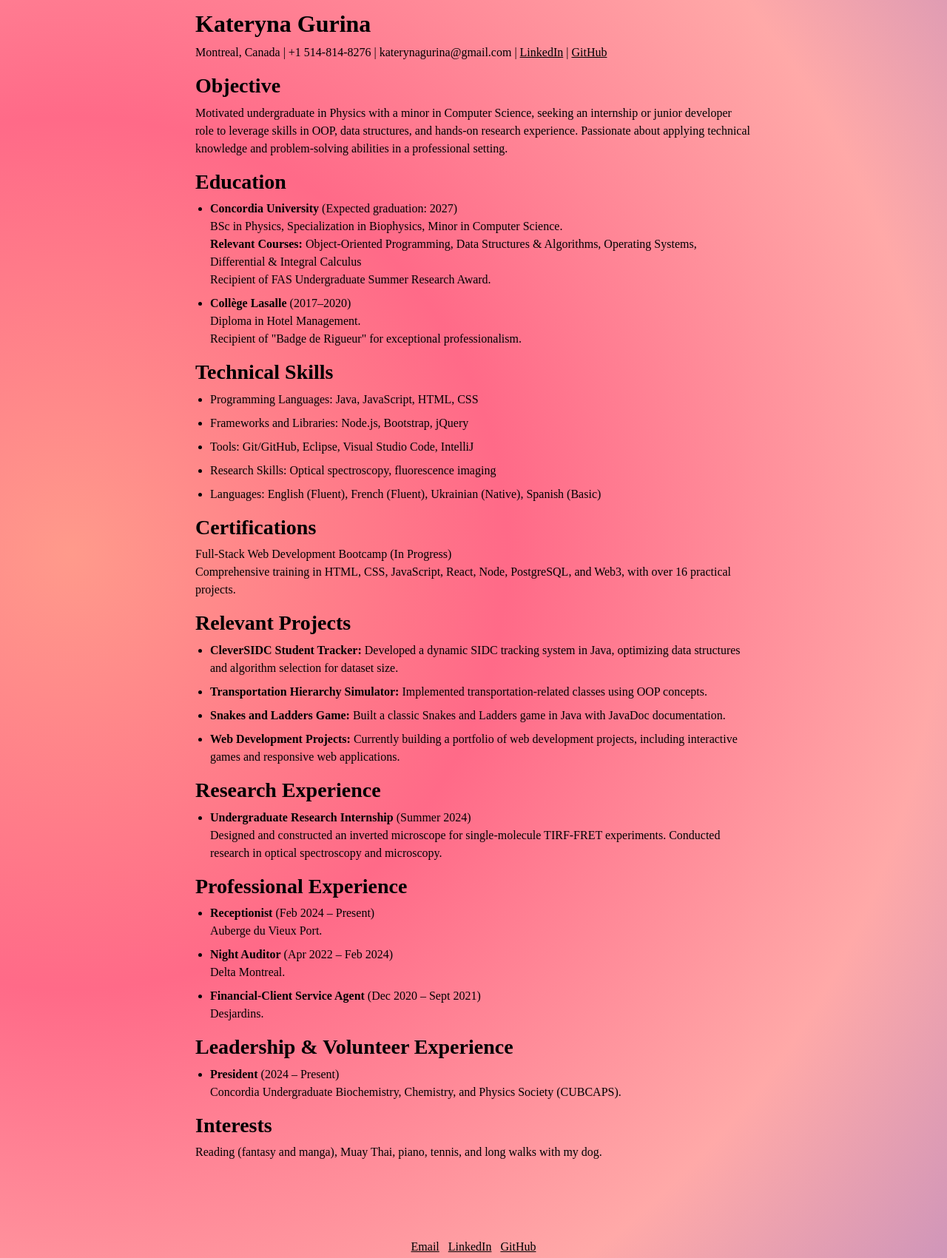
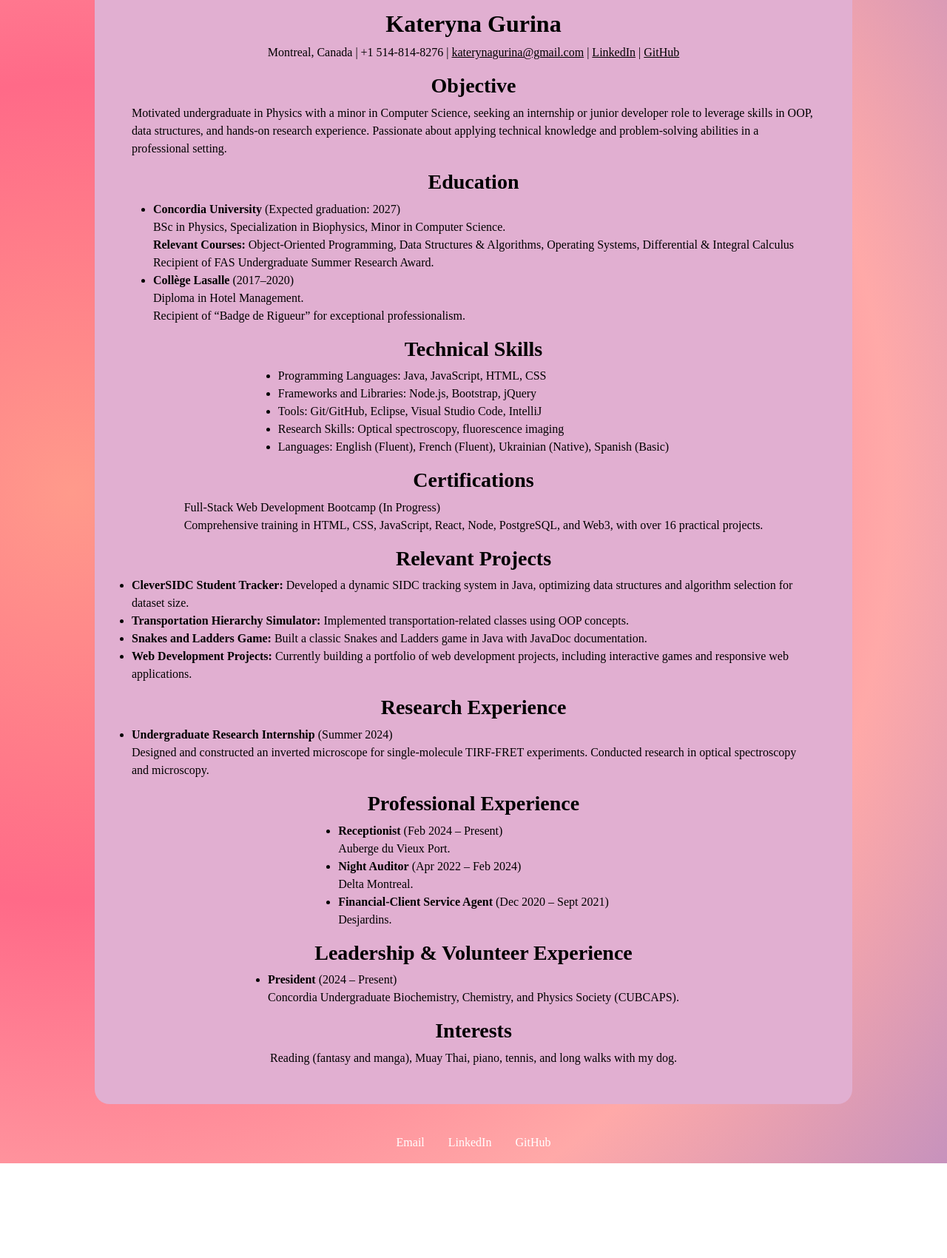
Before and after one commit to KaterynaGurina/Project-Personal-Website, a plain HTML site: page cv.html in a window 1280 px wide. Shown: the part 241-1941 px from the top of the page at 74% size. After the commit the page ends 1813 px from the top, so only its background shows below. Drawn offline with nearby package versions, Linux system fonts and the light colour scheme.

Commit message:
Stuuuuf changed, now we have card everywhere but alignement is still weird

```diff
--- a/cv.html
+++ b/cv.html
@@ -1,98 +1,198 @@
 <!DOCTYPE html>
 <html lang="en">
   <head>
-    <meta charset="UTF-8">
-    <meta name="viewport" content="width=device-width, initial-scale=1.0">
+    <!-- HEAD: Meta tags, title, and linked stylesheets -->
+    <meta charset="UTF-8" />
+    <meta name="viewport" content="width=device-width, initial-scale=1.0" />
     <title>Curriculum Vitae</title>
-    <link href="https://cdn.jsdelivr.net/npm/bootstrap@5.3.3/dist/css/bootstrap.min.css" rel="stylesheet">
-    <link rel="stylesheet" href="style.css">
+    <link
+      href="https://cdn.jsdelivr.net/npm/bootstrap@5.3.3/dist/css/bootstrap.min.css"
+      rel="stylesheet"
+    />
+    <link rel="stylesheet" href="style.css" />
   </head>
   <body class="gradient-background">
-
+    <!-- HEADER: Contains logo and navigation buttons -->
     <header class="d-flex flex-wrap justify-content-center py-3 mb-4 mx-3">
-        <a href="index.html" class="d-flex align-items-center mb-3 mb-md-0 me-md-auto link-body-emphasis text-decoration-none">
-            <img src="./mochie_logo.png" height="60" alt="logo cat">
+      <a
+        href="index.html"
+        class="d-flex align-items-center mb-3 mb-md-0 me-md-auto link-body-emphasis text-decoration-none"
+      >
+        <img src="./mochie_logo.png" height="60" alt="logo cat" />
       </a>
       <div class="navbar d-flex sticky-top gap-2">
-            <button class="btn btn-outline-light" onclick="window.location.href='index.html'">Home</button>
-            <button class="btn btn-outline-light" onclick="window.location.href='about.html'">About Me</button>
-            <button class="btn btn-outline-light active" onclick="window.location.href='cv.html'">Curriculum Vitae</button>
+        <button
+          class="btn btn-outline-light"
+          onclick="window.location.href='index.html'"
+        >
+          Home
+        </button>
+        <button
+          class="btn btn-outline-light"
+          onclick="window.location.href='about.html'"
+        >
+          About Me
+        </button>
+        <button
+          class="btn btn-outline-light active"
+          onclick="window.location.href='cv.html'"
+        >
+          Curriculum Vitae
+        </button>
       </div>
     </header>
 
-    <section id="cv" class="px-4 py-5 text-start">
+    <!-- MAIN CONTENT: CV details wrapped in a card-styled container -->
+    <div id="flex-container" class="container text-section">
+      <!-- CV Title -->
       <h1 class="text-center display-5 fw-bold">Curriculum Vitae</h1>
 
+      <!-- Personal Information -->
       <h2>Kateryna Gurina</h2>
-        <p>Montreal, Canada | +1 514-814-8276 | katerynagurina@gmail.com | <a href="https://www.linkedin.com/in/kateryna-gurina-156512160/">LinkedIn</a> | <a href="https://github.com/KaterynaGurina">GitHub</a></p>
+      <p>
+        Montreal, Canada | +1 514-814-8276 |
+        <a href="mailto:katerynagurina@gmail.com">katerynagurina@gmail.com</a> |
+        <a href="https://www.linkedin.com/in/kateryna-gurina-156512160/"
+          >LinkedIn</a
+        >
+        |
+        <a href="https://github.com/KaterynaGurina">GitHub</a>
+      </p>
 
+      <!-- Objective Section -->
       <h3>Objective</h3>
       <p>
-            Motivated undergraduate in Physics with a minor in Computer Science, seeking an internship or junior developer role to leverage skills in OOP, data structures, and hands-on research experience. Passionate about applying technical knowledge and problem-solving abilities in a professional setting.
+        Motivated undergraduate in Physics with a minor in Computer Science,
+        seeking an internship or junior developer role to leverage skills in
+        OOP, data structures, and hands-on research experience. Passionate about
+        applying technical knowledge and problem-solving abilities in a
+        professional setting.
       </p>
 
+      <!-- Education Section -->
       <h3>Education</h3>
       <ul>
-            <li><strong>Concordia University</strong> (Expected graduation: 2027)<br>
-                BSc in Physics, Specialization in Biophysics, Minor in Computer Science.<br>
-                <strong>Relevant Courses:</strong> Object-Oriented Programming, Data Structures & Algorithms, Operating Systems, Differential & Integral Calculus<br>
+        <li>
+          <strong>Concordia University</strong> (Expected graduation: 2027)<br />
+          BSc in Physics, Specialization in Biophysics, Minor in Computer
+          Science.<br />
+          <strong>Relevant Courses:</strong> Object-Oriented Programming, Data
+          Structures & Algorithms, Operating Systems, Differential & Integral
+          Calculus<br />
           Recipient of FAS Undergraduate Summer Research Award.
         </li>
-            <li><strong>Collège Lasalle</strong> (2017–2020)<br>
-                Diploma in Hotel Management.<br>
-                Recipient of "Badge de Rigueur" for exceptional professionalism.
+        <li>
+          <strong>Collège Lasalle</strong> (2017–2020)<br />
+          Diploma in Hotel Management.<br />
+          Recipient of “Badge de Rigueur” for exceptional professionalism.
         </li>
       </ul>
 
+      <!-- Technical Skills Section -->
       <h3>Technical Skills</h3>
       <ul>
         <li>Programming Languages: Java, JavaScript, HTML, CSS</li>
         <li>Frameworks and Libraries: Node.js, Bootstrap, jQuery</li>
         <li>Tools: Git/GitHub, Eclipse, Visual Studio Code, IntelliJ</li>
         <li>Research Skills: Optical spectroscopy, fluorescence imaging</li>
-            <li>Languages: English (Fluent), French (Fluent), Ukrainian (Native), Spanish (Basic)</li>
+        <li>
+          Languages: English (Fluent), French (Fluent), Ukrainian (Native),
+          Spanish (Basic)
+        </li>
       </ul>
 
+      <!-- Certifications Section -->
       <h3>Certifications</h3>
-        <p>Full-Stack Web Development Bootcamp (In Progress)<br>
-            Comprehensive training in HTML, CSS, JavaScript, React, Node, PostgreSQL, and Web3, with over 16 practical projects.</p>
+      <p>
+        Full-Stack Web Development Bootcamp (In Progress)<br />
+        Comprehensive training in HTML, CSS, JavaScript, React, Node,
+        PostgreSQL, and Web3, with over 16 practical projects.
+      </p>
 
+      <!-- Relevant Projects Section -->
       <h3>Relevant Projects</h3>
       <ul>
-            <li><strong>CleverSIDC Student Tracker:</strong> Developed a dynamic SIDC tracking system in Java, optimizing data structures and algorithm selection for dataset size.</li>
-            <li><strong>Transportation Hierarchy Simulator:</strong> Implemented transportation-related classes using OOP concepts.</li>
-            <li><strong>Snakes and Ladders Game:</strong> Built a classic Snakes and Ladders game in Java with JavaDoc documentation.</li>
-            <li><strong>Web Development Projects:</strong> Currently building a portfolio of web development projects, including interactive games and responsive web applications.</li>
+        <li>
+          <strong>CleverSIDC Student Tracker:</strong> Developed a dynamic SIDC
+          tracking system in Java, optimizing data structures and algorithm
+          selection for dataset size.
+        </li>
+        <li>
+          <strong>Transportation Hierarchy Simulator:</strong> Implemented
+          transportation-related classes using OOP concepts.
+        </li>
+        <li>
+          <strong>Snakes and Ladders Game:</strong> Built a classic Snakes and
+          Ladders game in Java with JavaDoc documentation.
+        </li>
+        <li>
+          <strong>Web Development Projects:</strong> Currently building a
+          portfolio of web development projects, including interactive games and
+          responsive web applications.
+        </li>
       </ul>
 
+      <!-- Research Experience Section -->
       <h3>Research Experience</h3>
       <ul>
-            <li><strong>Undergraduate Research Internship</strong> (Summer 2024)<br>
-                Designed and constructed an inverted microscope for single-molecule TIRF-FRET experiments. Conducted research in optical spectroscopy and microscopy.</li>
+        <li>
+          <strong>Undergraduate Research Internship</strong> (Summer 2024)<br />
+          Designed and constructed an inverted microscope for single-molecule
+          TIRF-FRET experiments. Conducted research in optical spectroscopy and
+          microscopy.
+        </li>
       </ul>
 
+      <!-- Professional Experience Section -->
       <h3>Professional Experience</h3>
       <ul>
-            <li><strong>Receptionist</strong> (Feb 2024 – Present)<br> Auberge du Vieux Port.</li>
-            <li><strong>Night Auditor</strong> (Apr 2022 – Feb 2024)<br> Delta Montreal.</li>
-            <li><strong>Financial-Client Service Agent</strong> (Dec 2020 – Sept 2021)<br> Desjardins.</li>
+        <li>
+          <strong>Receptionist</strong> (Feb 2024 – Present)<br />
+          Auberge du Vieux Port.
+        </li>
+        <li>
+          <strong>Night Auditor</strong> (Apr 2022 – Feb 2024)<br />
+          Delta Montreal.
+        </li>
+        <li>
+          <strong>Financial-Client Service Agent</strong> (Dec 2020 – Sept
+          2021)<br />
+          Desjardins.
+        </li>
       </ul>
 
+      <!-- Leadership & Volunteer Experience Section -->
       <h3>Leadership & Volunteer Experience</h3>
       <ul>
-            <li><strong>President</strong> (2024 – Present)<br>
-                Concordia Undergraduate Biochemistry, Chemistry, and Physics Society (CUBCAPS).</li>
+        <li>
+          <strong>President</strong> (2024 – Present)<br />
+          Concordia Undergraduate Biochemistry, Chemistry, and Physics Society
+          (CUBCAPS).
+        </li>
       </ul>
 
+      <!-- Interests Section -->
       <h3>Interests</h3>
-        <p>Reading (fantasy and manga), Muay Thai, piano, tennis, and long walks with my dog.</p>
-    </section>
+      <p>
+        Reading (fantasy and manga), Muay Thai, piano, tennis, and long walks
+        with my dog.
+      </p>
+    </div>
 
+    <!-- FOOTER: Contains contact links -->
     <footer class="text-center py-3 mt-4">
       <ul class="list-inline">
-            <li class="list-inline-item link"><a href="mailto:katerynagurina@gmail.com">Email</a></li>
-            <li class="list-inline-item link"><a href="https://www.linkedin.com/in/kateryna-gurina-156512160/">LinkedIn</a></li>
-            <li class="list-inline-item link"><a href="https://github.com/KaterynaGurina">GitHub</a></li>
+        <li class="list-inline-item link">
+          <a href="mailto:katerynagurina@gmail.com">Email</a>
+        </li>
+        <li class="list-inline-item link">
+          <a href="https://www.linkedin.com/in/kateryna-gurina-156512160/"
+            >LinkedIn</a
+          >
+        </li>
+        <li class="list-inline-item link">
+          <a href="https://github.com/KaterynaGurina">GitHub</a>
+        </li>
       </ul>
     </footer>
   </body>
--- a/style.css
+++ b/style.css
@@ -1,19 +1,21 @@
 /* General Typography */
-body, p, ul, li, a {
-  font-family: 'Merriweather', serif;
-  color: black; /* Ensure all text is black */
+body,
+p,
+ul,
+li,
+a {
+  font-family: "Merriweather", serif;
+  color: black;
+  margin: 0;
+  padding: 0;
+  box-sizing: border-box;
 }
 
 /* Headers */
-h1, h2 {
-  font-family: 'Libre Baskerville', serif;
-  font-weight: bold;
-  margin-top: 1rem;
-  color: black;
-}
-
+h1,
+h2,
 h3 {
-  font-family: 'Libre Baskerville', serif;
+  font-family: "Libre Baskerville", serif;
   font-weight: bold;
   margin-top: 1rem;
   color: black;
@@ -21,52 +23,98 @@ h3 {
 
 /* Background Styling */
 .gradient-background {
-  background: repeating-radial-gradient(circle, #FF9A8B, #FF6A88, #FFA9A8, #AD88C6, #7469B6);
+  background: repeating-radial-gradient(
+    circle,
+    #ff9a8b,
+    #ff6a88,
+    #ffa9a8,
+    #ad88c6,
+    #7469b6
+  );
   background-size: 200% 200%;
   animation: gradient-animation 15s ease infinite;
+  display: flex;
+  flex-direction: column;
+  min-height: 100vh;
 }
 
 @keyframes gradient-animation {
-  0% { background-position: 0% 50%; }
-  50% { background-position: 100% 50%; }
-  100% { background-position: 0% 50%; }
+  0% {
+    background-position: 0% 50%;
+  }
+  50% {
+    background-position: 100% 50%;
+  }
+  100% {
+    background-position: 0% 50%;
+  }
 }
 
-.custom-button{
+/* Container Layout */
+.container {
+  width: 80%;
+  border-radius: 20px;
+  overflow: hidden;
+}
+
+/* HOME PAGE container (grid layout) */
+#home-container {
+  display: grid;
+  grid-template-columns: 1fr 1fr;
+}
+
+/* ABOUT PAGE and CV PAGE container */
+#flex-container {
+  display: flex;
+  align-items: center;
+}
+
+.pets{
+  gap: 5px
+}
+/* Left Text Section */
+.text-section {
+  background-color: #e1afd1;
+  padding: 50px;
+  display: flex;
+  flex-direction: column;
+  justify-content: center;
+  align-items: center;
+}
+
+.text-section h1 {
+  margin-bottom: 0.5rem;
+  font-size: 2.5rem;
+}
+
+.text-section .subtitle {
+  font-size: 1.2rem;
+  color: #333;
+  margin-bottom: 2rem;
+}
+
+
+/* Buttons */
+.custom-button {
   font-size: 1rem;
 }
 
-/* Section Styling */
-section {
-  margin-bottom: 2rem;
-  padding: 0 15px;
+/* Image Section */
+.image-section img {
+  width: 100%;
+  height: 100%;
+  object-fit: cover;
 }
 
-#cv, #about {
-  max-width: 800px; /* Restrict the text width */
-  margin: 0 auto; /* Center-align the content */
-  padding: 20px; /* Add padding around the content */
+/* Footer Styling */
+footer .link a {
+  color: white;
+  text-decoration: none;
+  padding: 10px;
+  transition: color 0.3s ease;
 }
 
-/* Text Link Styling */
-link {
-  color: white !important;
-  text-decoration: none;
-  text-align: center;
-  padding: 10px 0;
-  font-size: 1rem;
-}
-
-a:hover {
+footer .link a:hover {
+  color: #ddd;
   text-decoration: underline;
 }
-
-/* CV List Styling */
-ul {
-  padding-left: 20px;
-  list-style-type: disc;
-}
-
-li {
-  margin-bottom: 0.5rem;
-}
```
Also changed, not shown: about.html (+91 -31 lines), index.html (+63 -23 lines). Lines whose indentation alone changed are shown as unchanged.
